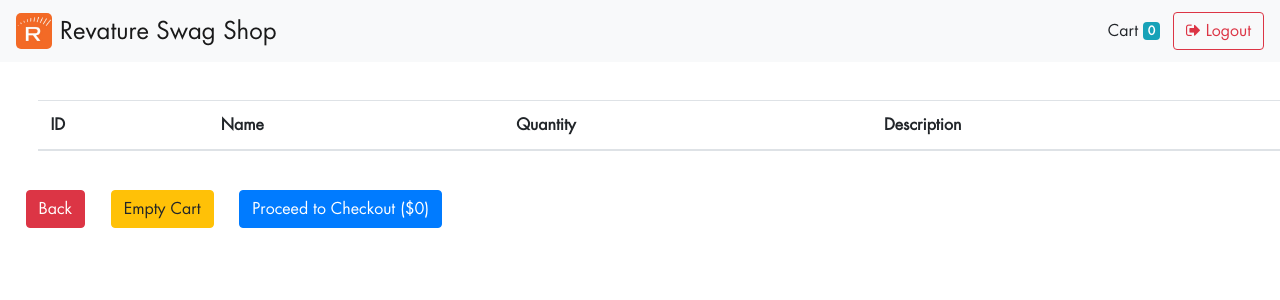
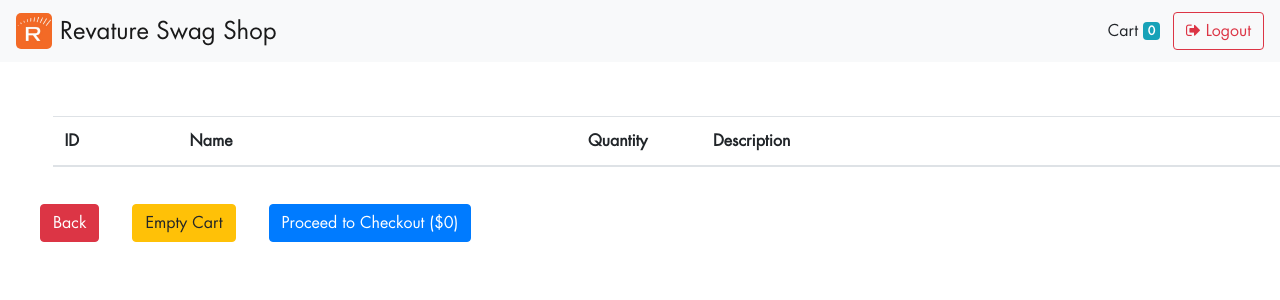
Before and after one commit to 220627-Project-3/Project-3, an Angular app in the folder e-commerce-frontend-angular-main/: page /cart in a window 1280 px wide. Shown: the top 300 px of the page. Built offline with nearby package versions, Linux system fonts and the light colour scheme.

Commit message:
created new component and fixes on cart styles

```diff
--- a/e-commerce-frontend-angular-main/src/app/app.module.ts
+++ b/e-commerce-frontend-angular-main/src/app/app.module.ts
@@ -12,6 +12,7 @@ import { CheckoutComponent } from './components/checkout/checkout.component';
 import { DisplayProductsComponent } from './components/display-products/display-products.component';
 import { HttpClientModule } from '@angular/common/http';
 import { FormsModule, ReactiveFormsModule } from '@angular/forms';
+import { UpdateProductsComponent } from './components/update-products/update-products.component';
 
 @NgModule({
   declarations: [
@@ -22,7 +23,8 @@ import { FormsModule, ReactiveFormsModule } from '@angular/forms';
     ProductCardComponent,
     CartComponent,
     CheckoutComponent,
-    DisplayProductsComponent
+    DisplayProductsComponent,
+    UpdateProductsComponent
   ],
   imports: [
     BrowserModule,
--- a/e-commerce-frontend-angular-main/src/app/components/cart/cart.component.html
+++ b/e-commerce-frontend-angular-main/src/app/components/cart/cart.component.html
@@ -1,10 +1,13 @@
 <app-navbar></app-navbar>
+<div class="container-fluid my-3">
+  <div class="row">
+    <div class="col">
       <table class="table table-striped" id="cart-table">
         <thead>
           <tr>
-        <th scope="col">ID</th>
+            <th scope="col" style="width: 10%">ID</th>
             <th scope="col">Name</th>
-        <th scope="col">Quantity</th>
+            <th scope="col" style="width: 10%">Quantity</th>
             <th scope="col">Description</th>
           </tr>
         </thead>
@@ -17,6 +20,9 @@
           </tr>
         </tbody>
       </table>
-<button class="btn btn-danger" [routerLink]="['/home']">Back</button>
-<button class="btn btn-warning" (click)="emptyCart()">Empty Cart</button>
-<button class="btn btn-primary" [routerLink]="['/checkout']">Proceed to Checkout (${{totalPrice}})</button>
+      <button class="btn btn-danger mr-2" [routerLink]="['/home']">Back</button>
+      <button class="btn btn-warning mr-2" (click)="emptyCart()">Empty Cart</button>
+      <button class="btn btn-primary mr-2" [routerLink]="['/checkout']">Proceed to Checkout (${{totalPrice}})</button>
+    </div>
+  </div>
+</div>
--- /dev/null
+++ b/e-commerce-frontend-angular-main/src/app/components/update-products/update-products.component.html
@@ -0,0 +1,6 @@
+<app-navbar></app-navbar>
+<div class="container-fluid my-3">
+  <div class="row">
+    <div class="col"></div>
+  </div>
+</div>
--- /dev/null
+++ b/e-commerce-frontend-angular-main/src/app/components/update-products/update-products.component.ts
@@ -0,0 +1,15 @@
+import { Component, OnInit } from '@angular/core';
+
+@Component({
+  selector: 'app-update-products',
+  templateUrl: './update-products.component.html',
+  styleUrls: ['./update-products.component.css']
+})
+export class UpdateProductsComponent implements OnInit {
+
+  constructor() { }
+
+  ngOnInit(): void {
+  }
+
+}
```
Also changed, not shown: e-commerce-frontend-angular-main/src/app/app-routing.module.ts (+10 -8 lines), e-commerce-frontend-angular-main/src/app/components/update-products/update-products.component.css (added), 1 other file (tests, documents, lock files or other folders). Lines whose indentation alone changed are shown as unchanged.
